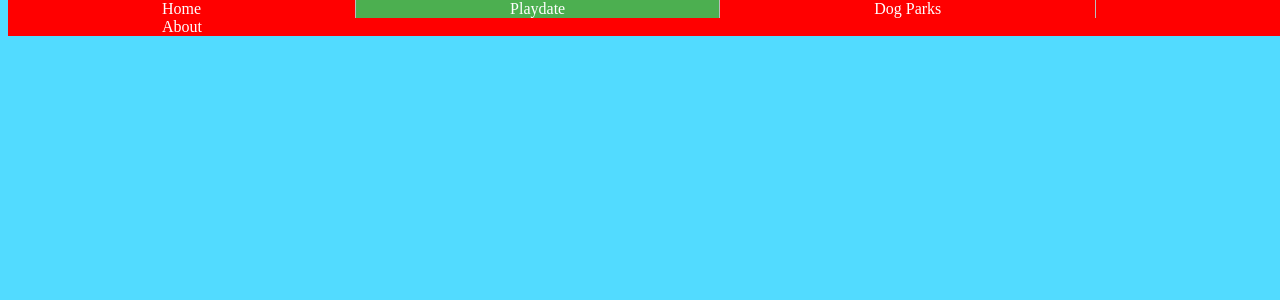
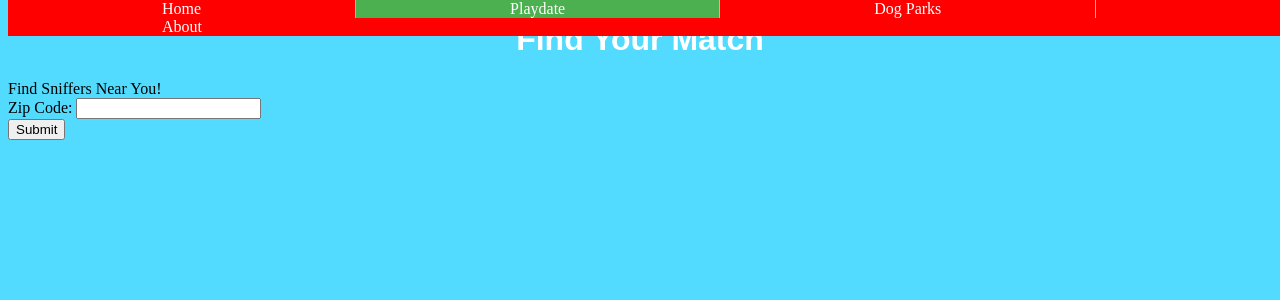
Before and after one commit to linamontes10-zz/sniff, a Python web app: template templates/playdate.html in a window 1280 px wide. Shown: the top 300 px of the page. Run offline with Jinja, Linux system fonts and the light colour scheme; the template is opened without the code that fills it, so the values that code supplies are empty.

Commit message:
play dates

```diff
--- a/templates/playdate.html
+++ b/templates/playdate.html
@@ -11,5 +11,11 @@
     <li><a href="/dogparks">Dog Parks</a></li>
     <li><a href="/aboutus">About</a></li>
   </ul>
+  <h1> Find Your Match </h1>
+    <div> Find Sniffers Near You! </div>
+    <form action='newplaydate.html'>
+      Zip Code:
+      <input type='text' name='Users Zip Code'><br>
+    <button id='Find' type='submit' onclick='submitzip()'= '>Submit</button>
 </body>
 </html>
```
Also changed, not shown: templates/newplaydate.html (added, +17 -0 lines).
